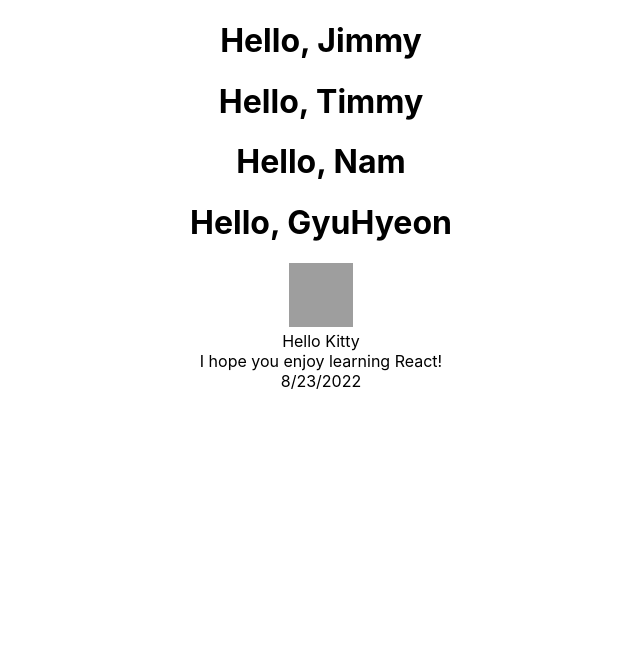
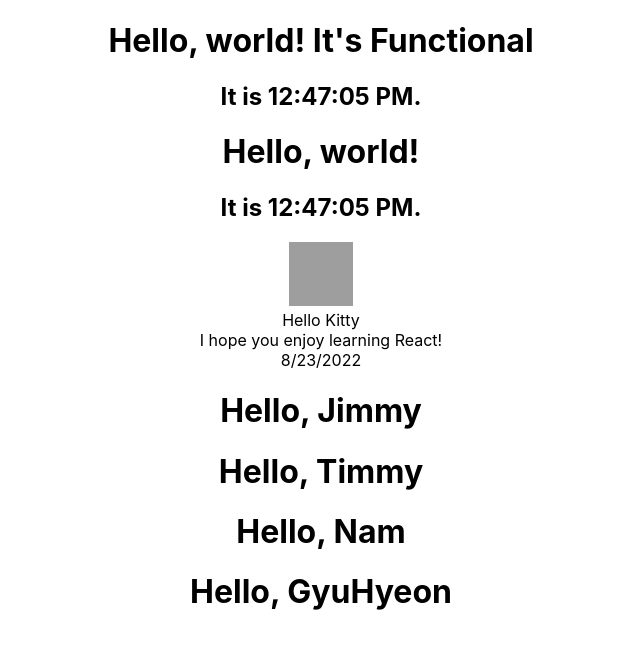
Before and after one commit to skarbgud/react-fastcampus, a React (Create React App) app in the folder React 공식문서로 디테일잡기(초급)/my-app/: page / in a window 1280 px wide. Shown: the top 648 px of the page, without its empty margins (319-959 px from the left). Built offline with nearby package versions, Linux system fonts and the light colour scheme; grey boxes are pictures that could not be loaded.

Commit message:
05. State

```diff
--- a/React 공식문서로 디테일잡기(초급)/my-app/src/App.js
+++ b/React 공식문서로 디테일잡기(초급)/my-app/src/App.js
@@ -1,12 +1,16 @@
 import './App.css';
 import Compositon from './components/2-4.props/Compositon';
 import Extration from './components/2-4.props/Extraction/Extration';
+import ClassComponent from './components/2-5.State/ClassComponent';
+import FunctionalComponent from './components/2-5.State/FunctionalComponent';
 
 function App() {
   return (
     <div className="App">
+      <FunctionalComponent />
+      <ClassComponent />
+      <Extration />
       <Compositon />
-      <Extration />
     </div>
   );
 }
--- /dev/null
+++ b/React 공식문서로 디테일잡기(초급)/my-app/src/components/2-5.State/ClassComponent.jsx
@@ -0,0 +1,31 @@
+import React, { Component } from 'react';
+
+export default class ClassComponent extends Component {
+  constructor(props) {
+    super(props);
+    this.state = { date: new Date() };
+  }
+
+  componentDidMount() {
+    this.timerID = setInterval(() => this.tick(), 1000);
+  }
+
+  componentWillUnmount() {
+    clearInterval(this.timerID);
+  }
+
+  tick() {
+    this.setState({
+      date: new Date(),
+    });
+  }
+
+  render() {
+    return (
+      <div>
+        <h1>Hello, world!</h1>
+        <h2>It is {this.state.date.toLocaleTimeString()}.</h2>
+      </div>
+    );
+  }
+}
--- /dev/null
+++ b/React 공식문서로 디테일잡기(초급)/my-app/src/components/2-5.State/FunctionalComponent.jsx
@@ -0,0 +1,25 @@
+import React, { useState } from 'react';
+import { useEffect } from 'react';
+
+export default function FunctionalComponent() {
+  const [date, setDate] = useState(new Date());
+
+  const tick = () => {
+    setDate(new Date());
+  };
+
+  useEffect(() => {
+    const interval = setInterval(() => tick(), 1000);
+
+    return () => {
+      clearInterval(interval);
+    };
+  }, []);
+
+  return (
+    <div>
+      <h1>Hello, world! It's Functional</h1>
+      <h2>It is {date.toLocaleTimeString()}.</h2>
+    </div>
+  );
+}
```
